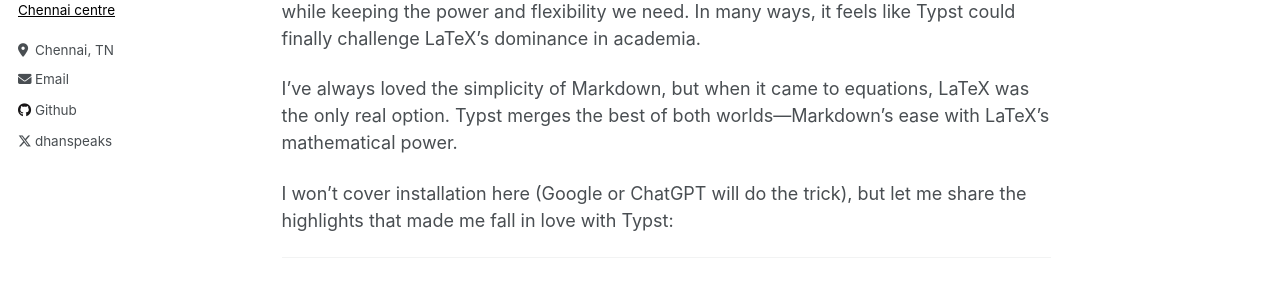
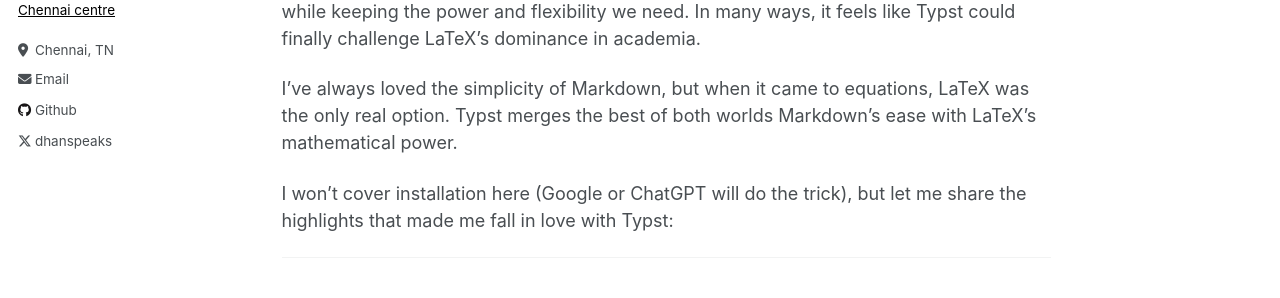
Before and after one commit to dhancodes/dhancodes.github.io, a Jekyll site: the page built from _posts/2025-09-01-typst.md, in a window 1280 px wide and 900 px high. Shown: the part 375-673 px from the top of the window. Built offline with Jekyll 4.4.1, drawn with Linux system fonts in a browser that asks for light colours.

Commit message:
⏫ minor changes

```diff
--- a/_posts/2025-09-01-typst.md
+++ b/_posts/2025-09-01-typst.md
@@ -17,7 +17,7 @@
 feels like Typst could finally challenge LaTeX’s dominance in academia.
 
 I’ve always loved the simplicity of Markdown, but when it came to equations,
-LaTeX was the only real option. Typst merges the best of both worlds—Markdown’s
+LaTeX was the only real option. Typst merges the best of both worlds Markdown’s
 ease with LaTeX’s mathematical power.
 
 I won’t cover installation here (Google or ChatGPT will do the trick), but let
```
